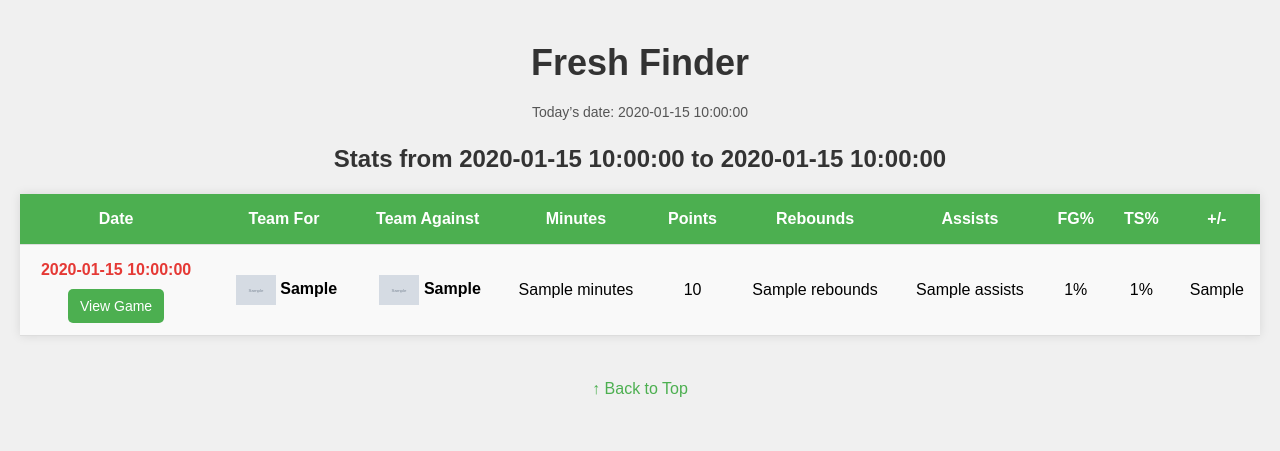
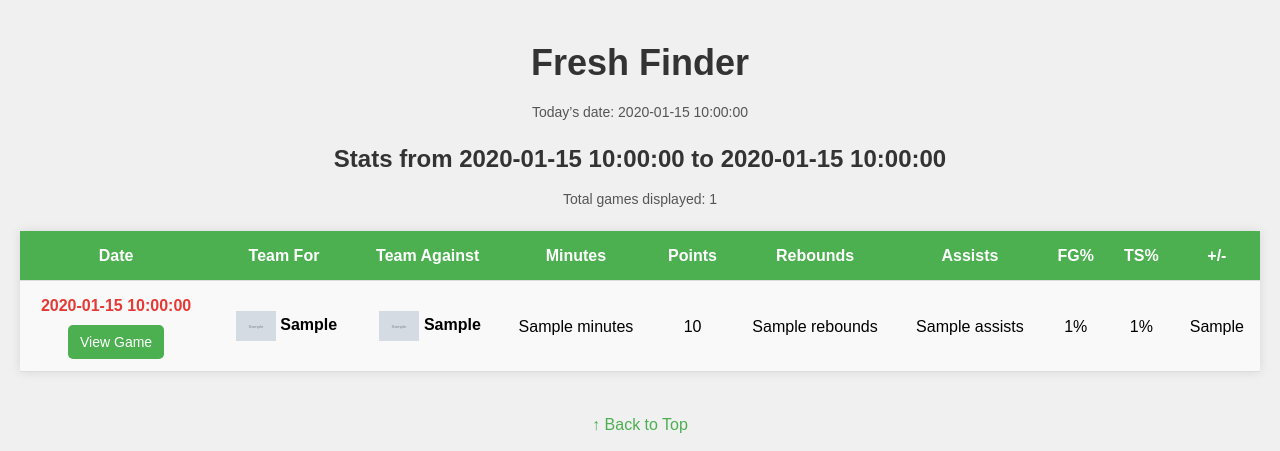
Before and after one commit to ShaunM042/Fresh-Finder, a Flask app: template templates/player_stats.html in a window 1280 px wide. Shown: the top 451 px of the page. Run offline with Flask 3, Linux system fonts and the light colour scheme; the template is opened without the code that fills it: most values are stand-ins (such as "Sample title", 1, 10 or a date in 2020); grey boxes marked "Sample" are stand-in pictures.

Commit message:
show total games displayed on stats page

```diff
--- a/templates/player_stats.html
+++ b/templates/player_stats.html
@@ -88,6 +88,9 @@
       Today’s date: {{ current_date }}
     </p>
     <h2>Stats from {{ start_date or "N/A" }} to {{ end_date or "N/A" }}</h2>
+    <p style="text-align: center; font-size: 14px; color: #555;">
+      Total games displayed: {{ stats|length }}
+    </p>
 
     {% if stats %}
       <table>
```
